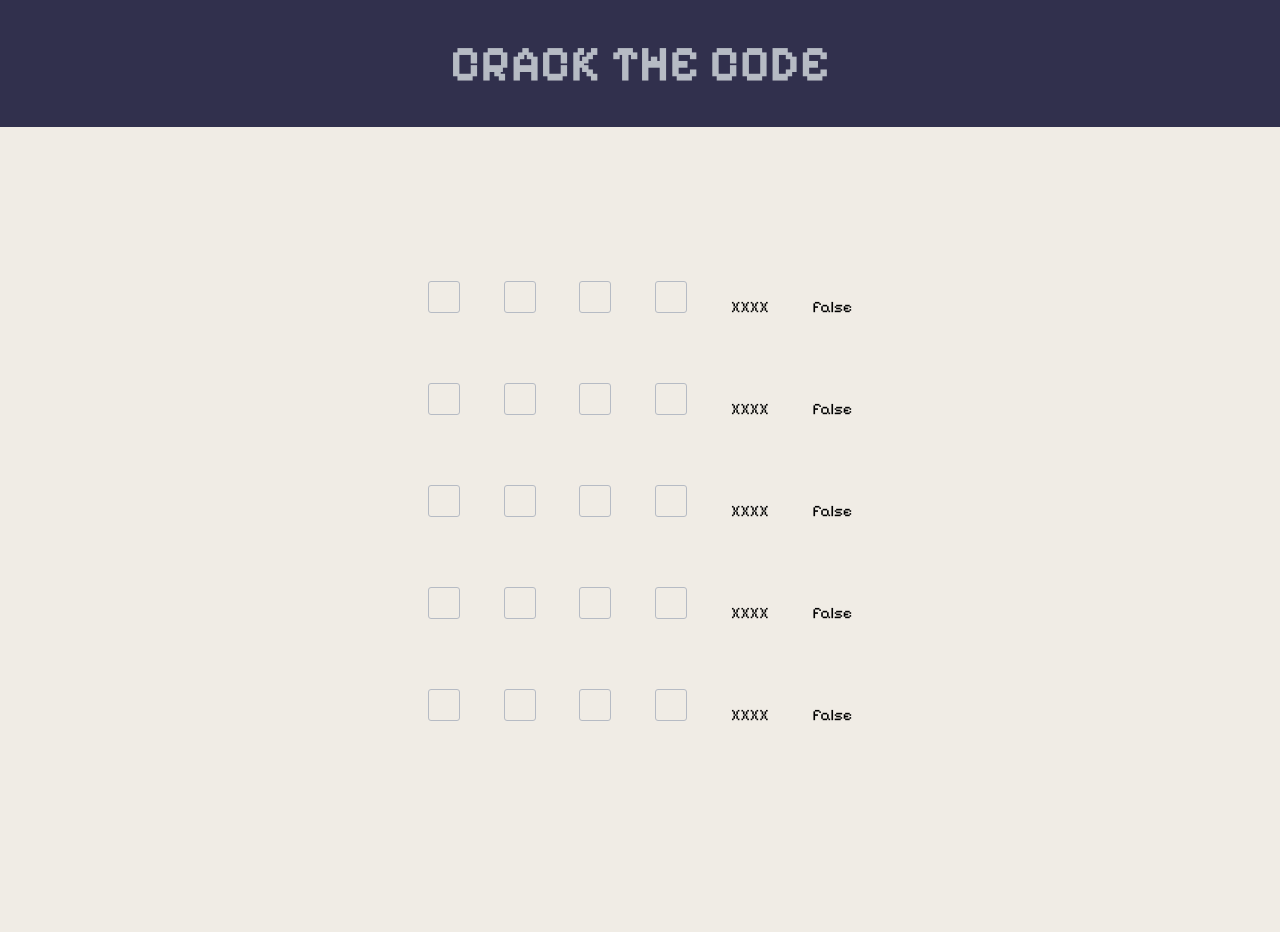
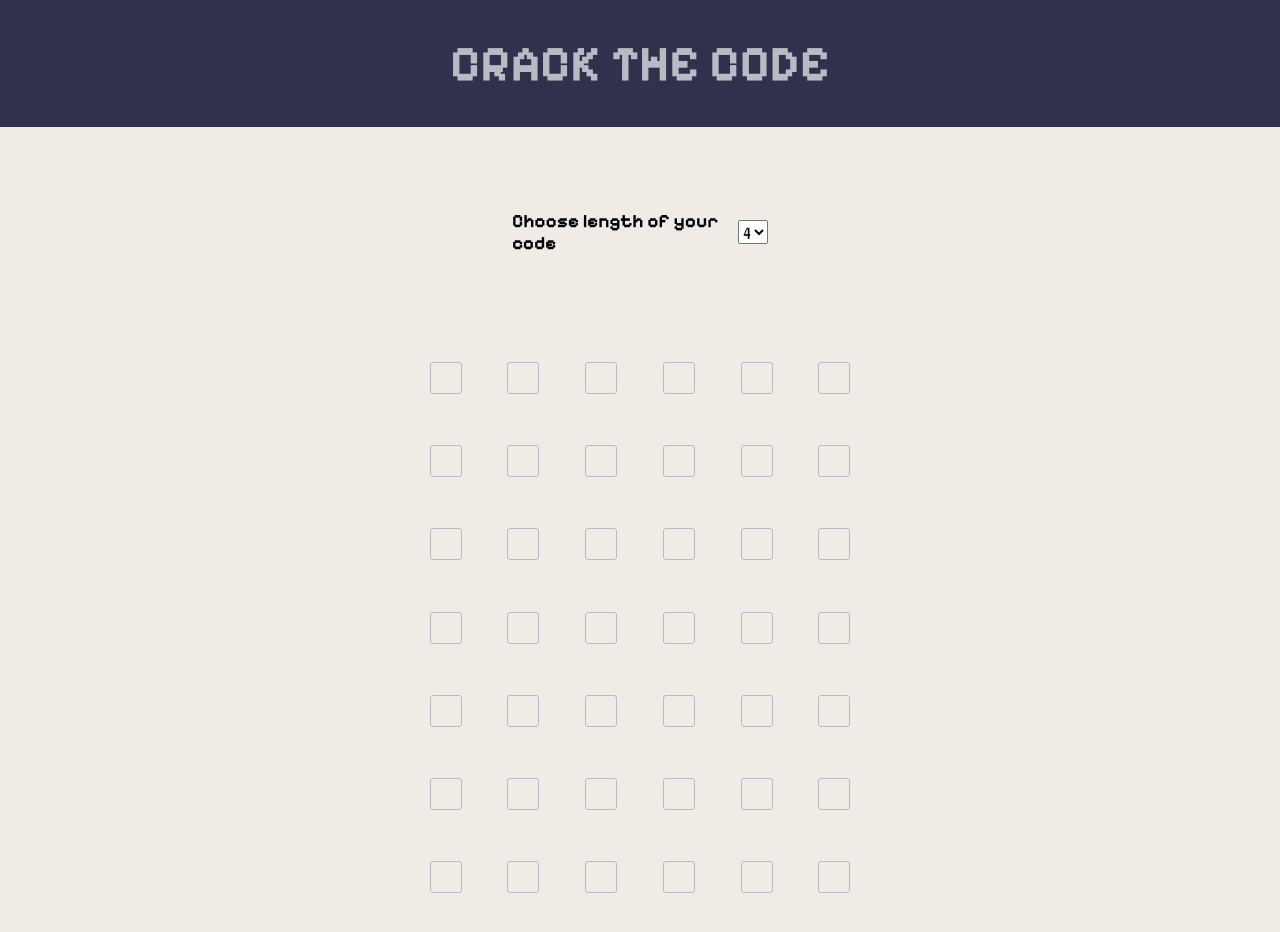
Before and after one commit to domi-pro/Wordle-Based-Games, a React (Create React App) app: page / in a window 1280 px wide. Shown: the top 932 px of the page. Before the commit the page ends 894 px from the top, so only its background shows below. Built offline with nearby package versions, Linux system fonts and the light colour scheme.

Commit message:
refactor: variables dependency

```diff
--- a/src/App.js
+++ b/src/App.js
@@ -1,14 +1,34 @@
 import { useState } from "react";
-import { useEffect } from "react";
+import { useEffect, useRef } from "react";
 
-const answer = "2127";
+const answer = "618246";
 
 export default function App() {
+  const [codeLength, setCodeLength] = useState(6);
+  const [win, setWin] = useState(null);
   return (
     <>
       <Header />
-      <Table />
+      {win && <Summary win={win} />}
+      <Settings setCodeLength={setCodeLength} />
+      <Table codeLength={codeLength} setWin={setWin} />
     </>
+  );
+}
+
+function Summary({ win }) {
+  const [showSummary, setShowSummary] = useState(false);
+
+  useEffect(() => {
+    setShowSummary(true); // Trigger the animation when component mounts
+  }, []);
+  return (
+    <div className="summary-background">
+      <div className={`summary ${showSummary ? "show" : ""}`}>
+        <h5>Your results</h5>
+        You won on the {win}'s try
+      </div>
+    </div>
   );
 }
 
@@ -20,7 +40,130 @@ function Header() {
   );
 }
 
-function BlockInput({ index, onChangeValue, rightSpot, notRightSpot, isActive}) {
+function checkSpots(rowOutput, answer) {
+  const rowOutputArray = rowOutput.split("");
+  const answerArray = answer.split("");
+
+  const greenSpots = rowOutputArray.map(
+    (char, index) => char === answerArray[index]
+  );
+  const yellowSpots = new Array(rowOutputArray.length).fill(false);
+  let remainingAnswer = answerArray.slice();
+
+  greenSpots.forEach((isGreen, index) => {
+    if (isGreen) {
+      remainingAnswer[index] = null;
+    }
+  });
+
+  rowOutputArray.forEach((char, index) => {
+    if (!greenSpots[index] && remainingAnswer.includes(char)) {
+      yellowSpots[index] = true;
+      remainingAnswer[remainingAnswer.indexOf(char)] = null;
+    }
+  });
+
+  return { greenSpots, yellowSpots };
+}
+
+function Settings({ setCodeLength }) {
+  return (
+    <div className="settings">
+      <h3>Choose length of your code</h3>
+      <select onChange={(e) => setCodeLength(e.target.value)}>
+        {Array.from([4, 5, 6, 7, 8, 9]).map((int, index) => (
+          <option key={index}>{int}</option>
+        ))}
+      </select>
+    </div>
+  );
+}
+
+function Table({ codeLength, setWin }) {
+  const [activeNum, setActiveNum] = useState(0);
+  const howManyRows = 7;
+  return (
+    <div className="table">
+      {Array.from({ length: howManyRows }).map((_, index) => (
+        <TableRow
+          key={index}
+          index={index}
+          isActive={activeNum === index}
+          onSetActiveNum={setActiveNum}
+          length={codeLength}
+          setWin={setWin}
+        />
+      ))}
+    </div>
+  );
+}
+
+function TableRow({ index, isActive, onSetActiveNum, length, setWin }) {
+  const [rowOutput, setRowOutput] = useState(() => "X".repeat(length));
+  const [rightSpot, setRightSpot] = useState(() =>
+    Array.from({ length }, () => null)
+  );
+  const [notRightSpot, setNotRightSpot] = useState(() =>
+    Array.from({ length }, () => null)
+  );
+  const inputsRef = useRef([]);
+  const isFilled = !rowOutput.includes("X") && rowOutput.length === length;
+
+  useEffect(() => {
+    if (isFilled) {
+      const { greenSpots, yellowSpots } = checkSpots(rowOutput, answer);
+      setRightSpot(greenSpots);
+      setNotRightSpot(yellowSpots);
+      onSetActiveNum((num) =>
+        greenSpots.includes(false) ? (num < length - 1 ? num + 1 : num) : null
+      );
+      if (!greenSpots.includes(false)) setWin(index + 1);
+    }
+  }, [isFilled, onSetActiveNum, rowOutput, setWin, index, length]);
+  useEffect(() => {
+    if (inputsRef.current[0]) {
+      inputsRef.current[0].focus();
+    }
+  }, [isActive]);
+
+  function handleChangeOutput(index, newValue) {
+    if (newValue !== "") {
+      setRowOutput(
+        (output) => output.slice(0, index) + newValue + output.slice(index + 1)
+      );
+      if (index < length - 1) inputsRef.current[index + 1].focus();
+    } else {
+      setRowOutput(
+        (output) => output.slice(0, index) + "X" + output.slice(index + 1)
+      );
+    }
+  }
+
+  return (
+    <div className={isActive ? "table-row" : "table-row not-active"}>
+      {Array.from({ length }).map((_, index) => (
+        <BlockInput
+          key={index}
+          index={index}
+          onChangeValue={handleChangeOutput}
+          rightSpot={rightSpot}
+          notRightSpot={notRightSpot}
+          isActive={isActive}
+          inputRef={(el) => (inputsRef.current[index] = el)}
+        />
+      ))}
+    </div>
+  );
+}
+
+function BlockInput({
+  index,
+  onChangeValue,
+  rightSpot,
+  notRightSpot,
+  isActive,
+  inputRef,
+}) {
   const [value, setValue] = useState("");
   function handleChange(e) {
     if (e.target.value.length > 1) return false;
@@ -32,124 +175,20 @@ function BlockInput({ index, onChangeValue, rightSpot, notRightSpot, isActive})
       className="block-input"
       style={{
         backgroundColor: rightSpot[index]
-          ? "#88D66C"
+          ? "#a8bdb0"
           : notRightSpot[index]
-          ? "#F6FB7A"
+          ? "#fff4a3"
           : "transparent",
       }}
     >
-      <input type="number" value={value} onChange={(e) => handleChange(e)} disabled={!isActive}/>
+      <input
+        type="number"
+        value={value}
+        onChange={(e) => handleChange(e)}
+        disabled={!isActive}
+        ref={inputRef}
+        autoFocus={true}
+      />
     </div>
   );
 }
-
-function checkSpots(rowOutput, answer) {
-  const rowOutputArray = rowOutput.split("");
-  const answerArray = answer.split("");
-
-  // Najpierw zaznaczamy zielone miejsca
-  const greenSpots = rowOutputArray.map((char, index) => char === answerArray[index]);
-
-  // Tworzymy tablice dla oznaczenia żółtych miejsc
-  const yellowSpots = new Array(rowOutputArray.length).fill(false);
-
-  // Kopia answerArray do śledzenia pozostałych cyfr
-  let remainingAnswer = answerArray.slice();
-
-  // Usuwamy zielone miejsca z remainingAnswer
-  greenSpots.forEach((isGreen, index) => {
-    if (isGreen) {
-      remainingAnswer[index] = null;
-    }
-  });
-
-  // Sprawdzamy żółte miejsca
-  rowOutputArray.forEach((char, index) => {
-    if (!greenSpots[index] && remainingAnswer.includes(char)) {
-      yellowSpots[index] = true;
-      // Usuwamy pierwsze wystąpienie tej cyfry z remainingAnswer
-      remainingAnswer[remainingAnswer.indexOf(char)] = null;
-    }
-  });
-
-  return { greenSpots, yellowSpots };
-}
-
-
-function TableRow({ isActive, onSetActiveNum }) {
-  const [rowOutput, setRowOutput] = useState("XXXX");
-  const [rightSpot, setRightSpot] = useState([null, null, null, null]);
-  const [notRightSpot, setNotRightSpot] = useState([null, null, null, null]);
-  //const [currentIndex, setCurrentIndex] = useState(0);
-  const isFilled = !rowOutput.includes("X") && rowOutput.length === 4;
-  function handleChangeOutput(index, newValue) {
-    if (newValue !== "") {
-      setRowOutput(
-        (output) => output.slice(0, index) + newValue + output.slice(index + 1)
-      );
-      //setCurrentIndex((index) => (index < 5 ? index + 1 : index))
-    } else {
-      setRowOutput(
-        (output) => output.slice(0, index) + "X" + output.slice(index + 1)
-      );
-    }
-  }
-
-  useEffect(() => {
-    if (isFilled) {
-      const {greenSpots, yellowSpots } = checkSpots(rowOutput, answer);
-      setRightSpot(greenSpots);
-      setNotRightSpot(yellowSpots);
-      onSetActiveNum((num) => (num < 5 ? num + 1 : num));
-    }
-  }, [isFilled, onSetActiveNum, rowOutput]);
-
-  return (
-    <div className={isActive ? "table-row" : "table-row not-active"}>
-      <BlockInput
-        index={0}
-        onChangeValue={handleChangeOutput}
-        rightSpot={rightSpot}
-        notRightSpot={notRightSpot}
-        isActive={isActive}
-      />
-      <BlockInput
-        index={1}
-        onChangeValue={handleChangeOutput}
-        rightSpot={rightSpot}
-        notRightSpot={notRightSpot}
-        isActive={isActive}
-      />
-      <BlockInput
-        index={2}
-        onChangeValue={handleChangeOutput}
-        rightSpot={rightSpot}
-        notRightSpot={notRightSpot}
-        isActive={isActive}
-      />
-      <BlockInput
-        index={3}
-        onChangeValue={handleChangeOutput}
-        rightSpot={rightSpot}
-        notRightSpot={notRightSpot}
-        isActive={isActive}
-      />
-      <p>{rowOutput}</p>
-      <p>{isFilled ? "true" : "false"}</p>
-    </div>
-  );
-}
-
-function Table() {
-  const [activeNum, setActiveNum] = useState(1);
-
-  return (
-    <div className="table">
-      <TableRow isActive={activeNum===1} onSetActiveNum={setActiveNum} />
-      <TableRow isActive={activeNum===2} onSetActiveNum={setActiveNum} />
-      <TableRow isActive={activeNum===3} onSetActiveNum={setActiveNum} />
-      <TableRow isActive={activeNum===4} onSetActiveNum={setActiveNum} />
-      <TableRow isActive={activeNum===5} onSetActiveNum={setActiveNum} />
-    </div>
-  );
-}
--- a/src/index.css
+++ b/src/index.css
@@ -1,4 +1,5 @@
 @import url("https://fonts.googleapis.com/css2?family=League+Spartan:wght@300;700&family=Pixelify+Sans:wght@400..700&display=swap");
+@import url("https://fonts.googleapis.com/css2?family=League+Spartan:wght@700&family=Pixelify+Sans:wght@400..700&family=VT323&display=swap");
 
 body {
   margin: 0;
@@ -6,6 +7,20 @@ body {
   -webkit-font-smoothing: antialiased;
   -moz-osx-font-smoothing: grayscale;
   background: #f0ece5;
+}
+
+input[type="number"] {
+  font-family: "VT323", monospace;
+  font-weight: 400;
+  font-style: normal;
+  font-size: 20px;
+}
+
+select {
+  font-family: "VT323", monospace;
+  font-weight: 400;
+  font-style: normal;
+  font-size: 20px;
 }
 
 header {
@@ -20,13 +35,47 @@ header {
   color: #b6bbc4;
 }
 
+.summary-background {
+  font-family: "VT323", monospace;
+  font-weight: 400;
+  font-style: normal;
+  position: absolute;
+  width: 100%;
+  height: 100%;
+  background: rgba(128, 128, 128, 0.3);
+}
+
+.summary {
+  background: white;
+  border-radius: 15px;
+  width: 20%;
+  margin: 20% auto;
+  padding: 20px; /* added padding for better appearance */
+  box-shadow: 0 0 10px rgba(0, 0, 0, 0.1); /* added shadow for better distinction */
+  opacity: 1; /* Ensure it's fully opaque */
+  transform: translateY(-100px); /* Initial position above the view */
+  transition: transform 0.5s ease-in;
+}
+
+.summary.show {
+  transform: translateY(0); /* Final position */
+}
+
+.settings {
+  display: flex;
+  width: 20%;
+  margin: 5% auto;
+  justify-content: space-around;
+  align-items: center;
+}
+
 .table {
   display: flex;
   flex-direction: column;
   align-items: center;
   justify-content: space-evenly;
   max-width: 40%;
-  margin: 10% 30%;
+  margin: 5% auto;
 }
 
 .table-row {
```
